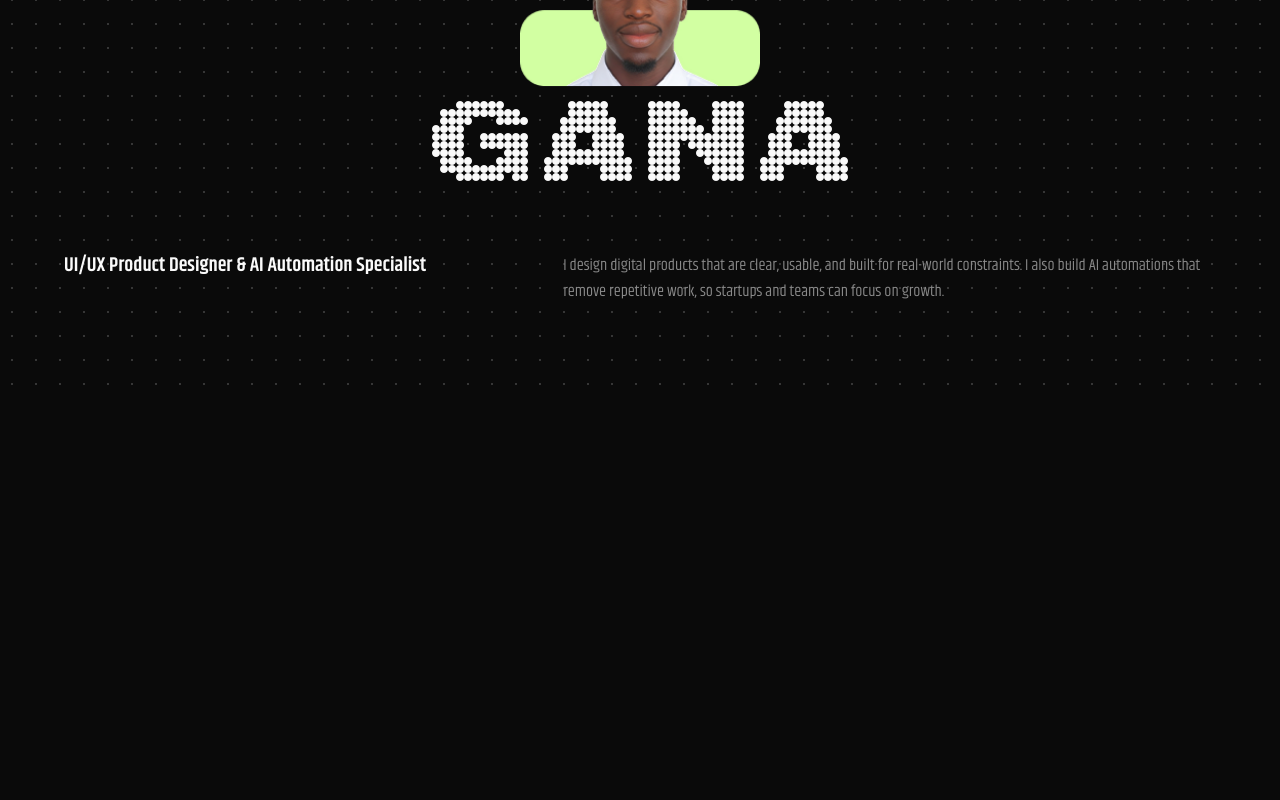
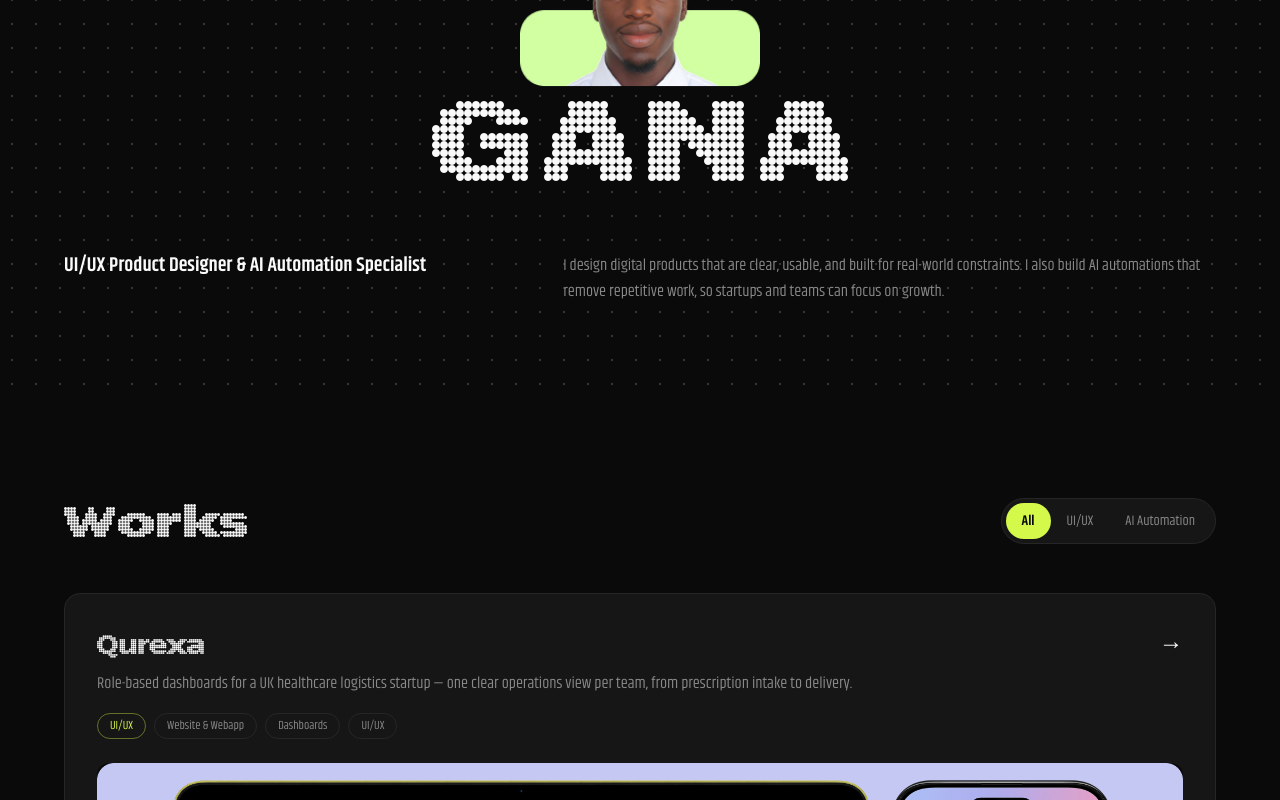
Before and after one commit to gaiusshugaba/Gaius-Gana---Portfolio, a Next.js app: page / in a window 1280 px wide. Shown: the part 300-1100 px from the top of the page. Before the commit the page ends 800 px from the top, so only its background shows below. Built offline with nearby package versions, Linux system fonts and the light colour scheme.

Commit message:
add works section, project cards, dot pattern

```diff
--- a/app/page.tsx
+++ b/app/page.tsx
@@ -1,11 +1,13 @@
 import Nav from "@/components/Nav";
 import Hero from "@/components/Hero";
+import Works from "@/components/Works";
 
 export default function Home() {
   return (
     <main>
       <Nav />
       <Hero />
+      <Works />
     </main>
   );
 }
--- /dev/null
+++ b/components/ProjectCard.tsx
@@ -0,0 +1,55 @@
+import Link from "next/link";
+import type { Project } from "@/lib/types";
+
+const trackLabel: Record<Project["track"], string> = {
+  uiux: "UI/UX",
+  automation: "AI Automation",
+};
+
+export default function ProjectCard({ project }: { project: Project }) {
+  return (
+    <Link
+      href={`/work/${project.slug}`}
+      className="block rounded-2xl border border-border-subtle bg-surface p-6 sm:p-8 transition-colors hover:border-accent/40"
+    >
+      {/* Header row */}
+      <div className="flex items-start justify-between gap-4 mb-4">
+        <div className="flex-1">
+          <h3 className="font-display-semibold text-text text-2xl sm:text-3xl leading-tight mb-2">
+            {project.title}
+          </h3>
+          <p className="font-body text-muted text-base leading-relaxed max-w-3xl">
+            {project.summary}
+          </p>
+        </div>
+        <span className="font-body text-text text-2xl shrink-0" aria-hidden>
+          →
+        </span>
+      </div>
+
+      {/* Tags */}
+      <div className="flex flex-wrap gap-2 mb-6">
+        <span className="font-body text-xs text-accent border border-accent/40 rounded-full px-3 py-1">
+          {trackLabel[project.track]}
+        </span>
+        {project.tags.map((tag) => (
+          <span
+            key={tag}
+            className="font-body text-xs text-muted border border-border-subtle rounded-full px-3 py-1"
+          >
+            {tag}
+          </span>
+        ))}
+      </div>
+
+      {/* Thumbnail */}
+      <div className="rounded-xl overflow-hidden bg-bg">
+        <img
+          src={project.thumbnail}
+          alt={`${project.title} thumbnail`}
+          className="block w-full h-auto"
+        />
+      </div>
+    </Link>
+  );
+}
--- /dev/null
+++ b/components/Works.tsx
@@ -0,0 +1,69 @@
+"use client";
+
+import { useState } from "react";
+import Link from "next/link";
+import { projects } from "@/data/projects";
+import ProjectCard from "./ProjectCard";
+import type { Track } from "@/lib/types";
+
+type Filter = "all" | Track;
+
+const filters: { value: Filter; label: string }[] = [
+  { value: "all", label: "All" },
+  { value: "uiux", label: "UI/UX" },
+  { value: "automation", label: "AI Automation" },
+];
+
+export default function Works() {
+  const [active, setActive] = useState<Filter>("all");
+
+  const featured = projects.filter((p) => p.featured);
+  const visible =
+    active === "all" ? featured : featured.filter((p) => p.track === active);
+
+  return (
+    <section className="relative py-24 px-6">
+      <div className="max-w-6xl mx-auto">
+        {/* Header + tabs */}
+        <div className="flex flex-col sm:flex-row sm:items-center sm:justify-between gap-6 mb-12">
+          <h2 className="font-display-bold text-text text-4xl sm:text-5xl">
+            Works
+          </h2>
+
+          <div className="inline-flex rounded-full border border-border-subtle bg-surface p-1 self-start sm:self-auto">
+            {filters.map((f) => (
+              <button
+                key={f.value}
+                onClick={() => setActive(f.value)}
+                className={`font-body text-sm px-4 py-2 rounded-full transition-colors ${
+                  active === f.value
+                    ? "bg-accent text-bg font-semibold"
+                    : "text-muted hover:text-text"
+                }`}
+              >
+                {f.label}
+              </button>
+            ))}
+          </div>
+        </div>
+
+        {/* Cards */}
+        <div className="flex flex-col gap-6">
+          {visible.map((project) => (
+            <ProjectCard key={project.slug} project={project} />
+          ))}
+        </div>
+
+        {/* View all */}
+        <div className="flex justify-center mt-12">
+          <Link
+            href="/work"
+            className="font-body text-text text-lg hover:text-accent transition-colors inline-flex items-center gap-2"
+          >
+            View All Works →
+          </Link>
+        </div>
+      </div>
+    </section>
+  );
+}
--- /dev/null
+++ b/data/projects.ts
@@ -0,0 +1,76 @@
+import type { Project } from "@/lib/types";
+
+export const projects: Project[] = [
+  // UI/UX
+  {
+    slug: "qurexa",
+    title: "Qurexa",
+    summary:
+      "Role-based dashboards for a UK healthcare logistics startup — one clear operations view per team, from prescription intake to delivery.",
+    track: "uiux",
+    tags: ["Website & Webapp", "Dashboards", "UI/UX"],
+    thumbnail: "/projects/qurexa.png",
+    featured: true,
+  },
+  {
+    slug: "funlearn",
+    title: "FunLearn — Connected Learning Experience",
+    summary:
+      "Offline-first, gamified learning for Nigerian primary school pupils — designed for low-connectivity classrooms and shared devices.",
+    track: "uiux",
+    tags: ["UI/UX", "Gamified Learning", "Mobile"],
+    thumbnail: "/projects/funlearn.png",
+    featured: true,
+  },
+  {
+    slug: "trip",
+    title: "Trip — AI Travel Planner",
+    summary:
+      "An AI-assisted travel planner that turns scattered trip decisions — flights, stays, itinerary — into one guided flow.",
+    track: "uiux",
+    tags: ["Mobile", "AI Product", "UI/UX"],
+    thumbnail: "/projects/trip.png",
+    featured: true,
+  },
+  // AI Automation
+  {
+    slug: "ai-support",
+    title: "AI Customer Support Chatbot",
+    summary:
+      "Designed and built a multi-tenant AI support system — chat interface, RAG-powered answers, and deterministic escalation.",
+    track: "automation",
+    tags: ["n8n", "Pinecone", "Supabase"],
+    thumbnail: "/projects/ai-support.png",
+    featured: true,
+  },
+  {
+    slug: "ai-newsletter",
+    title: "AI Newsletter Automation",
+    summary:
+      "Researches, ranks, writes, and segments a newsletter — with human approval before send.",
+    track: "automation",
+    tags: ["n8n", "Gemini", "Airtable"],
+    thumbnail: "/projects/ai-newsletter.png",
+    featured: true,
+  },
+  {
+    slug: "ai-lead-crm",
+    title: "AI Lead Qualification & CRM Automation",
+    summary:
+      "Scores and routes inbound leads with AI, syncs to CRM, alerts sales — with every outcome logged.",
+    track: "automation",
+    tags: ["n8n", "Gemini", "HubSpot"],
+    thumbnail: "/projects/ai-lead-crm.png",
+    featured: true,
+  },
+  {
+    slug: "media-monitoring",
+    title: "Media Monitoring & Alerts",
+    summary:
+      "Tracks news mentions by keyword, classifies sentiment, alerts on negative coverage, and logs everything.",
+    track: "automation",
+    tags: ["Make", "Serper.dev", "Slack"],
+    thumbnail: "/projects/media-monitoring.png",
+    featured: false,
+  },
+];
```
